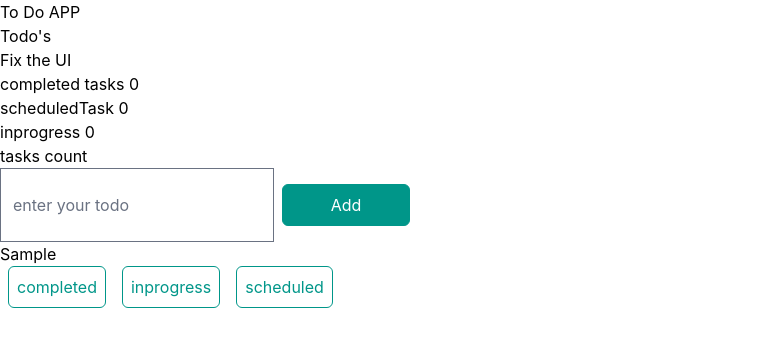
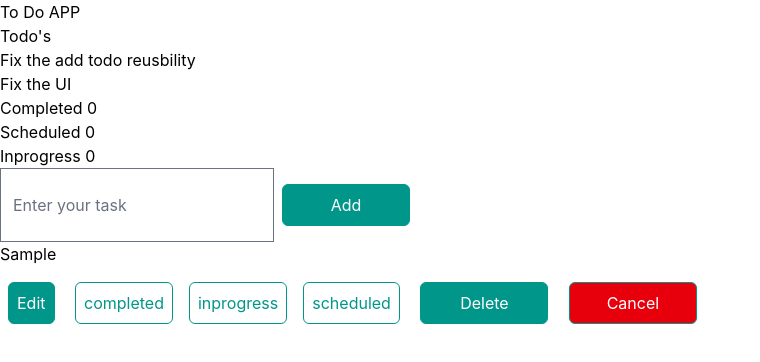
Before and after one commit to nazarenegena/task-manager, a SvelteKit app: page / in a window 1280 px wide. Both pictures are taken after typing "Sample" into the empty fields and a click on the button "Add". Shown: the top 362 px of the page, without its empty margins (0-760 px from the left). Built offline with nearby package versions, Linux system fonts and the light colour scheme.

Commit message:
edit and delete task added

```diff
--- a/src/components/statusCard.svelte
+++ b/src/components/statusCard.svelte
@@ -1,18 +1,11 @@
+<script lang="ts">
+	interface statusCardProps {
+		taskCount: number;
+		statusTitle?: string;
+	}
+	let { taskCount, statusTitle }: statusCardProps = $props();
+</script>
 
-<!-- <script lang= "ts">
-    let {children} = $props();
-</script>
 <div>
-    {@render children()}
-</div> -->
-
-<script lang="ts">
-    import type { todoObj } from '../types/taskTypes';
-    interface statusCardProps {
-      task: todoObj;
-    }
-    let {task}: statusCardProps = $props();
-</script>
-<div>
-    <p>tasks count {task?.status}</p>
+	<p>{statusTitle} {taskCount}</p>
 </div>
--- a/src/components/todoList.svelte
+++ b/src/components/todoList.svelte
@@ -1,12 +1,13 @@
 <script lang="ts">
 	import Button from './button.svelte';
-	type todoStatusType = 'completed' | 'scheduled' | 'inprogress';
-	import type { todoObj } from '../types/taskTypes';
+	import type { todoObj, todoStatusType } from '../types/taskTypes';
+	import { addTask, getTasks, deleteTask, editTask } from '../utils/tasks.svelte';
 	import StatusCard from './statusCard.svelte';
 
 	let todo: string = $state('');
 	let status: todoStatusType | '' = $state('');
-	let tasks = $state<todoObj[]>([]);
+	let tasks = getTasks();
+	let editingId = $state<string | null>(null);
 	let completedTasks = $derived(tasks.filter((t) => t?.todoStatus === 'completed').length);
 	let scheduledTasks = $derived(tasks.filter((t) => t?.todoStatus === 'scheduled').length);
 	let inprogress = $derived(tasks.filter((t) => t?.todoStatus === 'inprogress').length);
@@ -16,49 +17,63 @@
 		if (task) task.todoStatus = newStatus;
 	};
 
-	const addTodo = () => {
+	const handleAdd = () => {
 		if (!todo?.trim()) return;
-		const newTodo: todoObj = {
-			id: crypto.randomUUID(),
-			todoTitle: todo,
-			todoStatus: status
-		};
-		tasks = [...tasks, newTodo];
+
+		if (editingId) {
+			editTask(editingId, todo);
+			editingId = null;
+		} else {
+			addTask(todo, status);
+		}
 		todo = '';
 		status = '';
+	};
+
+	const startEdit = (task: todoObj) => {
+		editingId = task.id;
+		todo = task.todoTitle;
 	};
 </script>
 
 <header>
 	<h1>Todo's</h1>
+	<h1>Fix the add todo reusbility</h1>
+
 	<h2>Fix the UI</h2>
 </header>
 
 <main>
 	<div>
 		<div>
-			completed tasks {completedTasks}
-		</div>
-		<div>
-			scheduledTask {scheduledTasks}
-		</div>
-		<div>
-			inprogress {inprogress}
-		</div>
-		<div>
-			<StatusCard task={tasks.find((t) => t?.todoStatus === 'inprogress')} />
+			<StatusCard statusTitle="Completed" taskCount={completedTasks} />
+			<StatusCard statusTitle="Scheduled" taskCount={scheduledTasks} />
+			<StatusCard statusTitle="Inprogress" taskCount={inprogress} />
 		</div>
 		<div class="flex">
-			<input type="text" bind:value={todo} placeholder="enter your todo" />
-			<Button onclick={addTodo} btnStatus="Add" className="w-32 my-4 bg-teal-600 text-white" />
+			<input
+				type="text"
+				bind:value={todo}
+				placeholder={editingId ? 'Edit task ...' : 'Enter your task'}
+			/>
+			<Button
+				onclick={handleAdd}
+				btnStatus={editingId ? 'Save' : 'Add'}
+				className="w-32 my-4 bg-teal-600 text-white"
+			/>
 		</div>
 	</div>
 	<div>
 		{#each tasks as task (task?.id)}
 			<div>
-				<div>
+				<div class={task.todoStatus === 'completed' ? 'line-through' : ''}>
 					{task?.todoTitle}
 				</div>
+				<Button
+					onclick={() => startEdit(task)}
+					btnStatus="Edit"
+					className="bg-teal-600 border-teal-600 text-white"
+				/>
 				{#each ['completed', 'inprogress', 'scheduled'] as const as s (s)}
 					<Button
 						onclick={() => updateTaskStatus(task?.id, s)}
@@ -66,6 +81,19 @@
 						className={task?.todoStatus === s ? 'bg-teal-600 border-teal-600 text-white' : ''}
 					/>
 				{/each}
+				<Button
+					onclick={() => deleteTask(task?.id)}
+					btnStatus="Delete"
+					className="w-32 my-4 bg-teal-600 text-white"
+				/>
+				<Button
+					onclick={() => {
+						editingId = null;
+						todo = '';
+					}}
+					btnStatus="Cancel"
+					className="w-32 my-4 bg-red-600 text-white"
+				/>
 			</div>
 		{:else}
 			<p>No tasks found!</p>
--- /dev/null
+++ b/src/context/context.ts
@@ -0,0 +1,4 @@
+import { createContext } from 'svelte';
+import type { todoObj } from '../types/taskTypes';
+
+export const [getTasksContext, setTasksContext] = createContext<todoObj[]>();
--- a/src/types/taskTypes.ts
+++ b/src/types/taskTypes.ts
@@ -1,3 +1,5 @@
+export type todoStatusType = 'completed' | 'scheduled' | 'inprogress';
+
 export interface todoObj {
 	id: string;
 	todoTitle: string;
--- /dev/null
+++ b/src/utils/tasks.svelte.ts
@@ -0,0 +1,27 @@
+import type { todoObj, todoStatusType } from '../types/taskTypes';
+
+const tasks = $state<todoObj[]>([]);
+export function getTasks() {
+	console.log(tasks, 'tasks');
+	return tasks;
+}
+
+export const addTask = (todo: string, status: todoStatusType | '') => {
+	tasks?.push({
+		id: crypto.randomUUID(),
+		todoTitle: todo,
+		todoStatus: status
+	});
+};
+
+export const editTask = (id: string, newTitle: string) => {
+	const task = tasks?.find((t) => t.id === id);
+	if (task) task.todoTitle = newTitle;
+	console.log('edittodo', task);
+	return task;
+};
+
+export const deleteTask = (id: string) => {
+	const index = tasks.findIndex((t) => t.id === id);
+	if (index !== -1) tasks.splice(index, 1);
+};
```
Also changed, not shown: tsconfig.json (+8 -6 lines).
